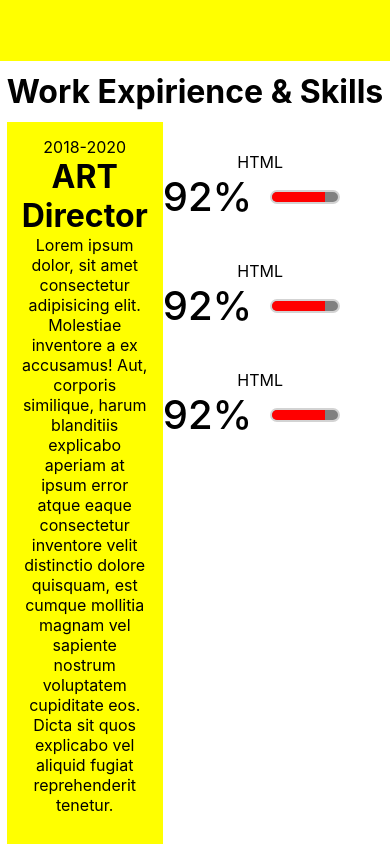
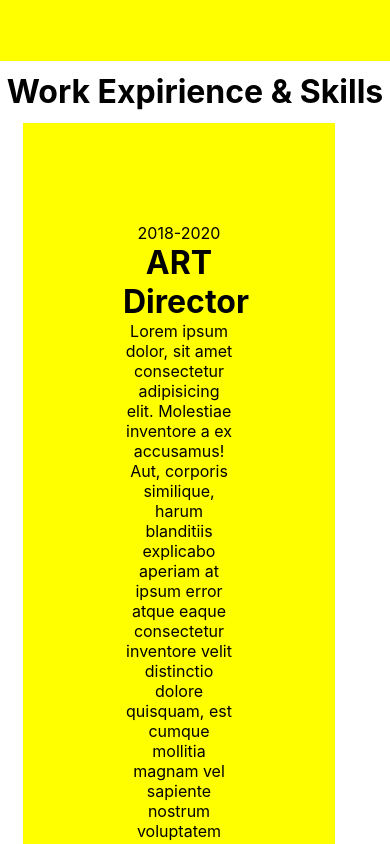
Before and after one commit to Saikat-Chowdhury90/senora, a React (Create React App) app: page / in a window 390 px wide. Shown: the part 3920-4764 px from the top of the page. Built offline with nearby package versions, Linux system fonts and the light colour scheme.

Commit message:
animation added

```diff
--- a/src/index.css
+++ b/src/index.css
@@ -1,6 +1,6 @@
 html{
   scroll-behavior: smooth;
- overflow-x: hidden;
+ overflow-x: hidden !important;
 }
 body {
   margin: 0;
@@ -16,3 +16,8 @@ code {
   font-family: source-code-pro, Menlo, Monaco, Consolas, 'Courier New',
     monospace;
 }
+@media screen and (max-width : 768px) and (min-width : 310px){
+  html{
+    overflow-x: hidden !important;
+  }
+}
--- a/src/sections/Main/Main.css
+++ b/src/sections/Main/Main.css
@@ -162,11 +162,15 @@ text-align: left;
     font-weight: 600;
     cursor: pointer;
 }
+.main-img{
+    display: none;
+}
 
 /* Mobile Version */
 @media screen and (max-width : 768px) and (min-width : 310px){
     .main-container{
         height: 100vh;
+        overflow-x: hidden !important;
     }
     .main-nav-bar{
         margin-left: 1%;
@@ -178,7 +182,8 @@ text-align: left;
         display: block;
     }
     .right-img{
-        display: none;
+        display: block;
+        transition: none;
     }
     .main-ul li{
         width: 75px;
@@ -188,9 +193,23 @@ text-align: left;
       font-size: 10px;
       padding: 0;
   }
+  .main-img{
+      display: block;
+
+  }
+  .main-img img{
+      position: absolute;
+      width: 200px;
+      height: 300px;
+      top: 48%;
+      right: 25%;
+      border-radius: 10px;
+      animation: slide-left 1s ease;
+    animation-fill-mode: forwards;
+  }
   .intro-content{
     position: absolute;
-    left: 2%;
+    left: 6%;
     top: 15%;
     transform: translate3d(-580px,0,0);
     animation: slide-left 1s ease;
@@ -213,4 +232,36 @@ text-align: left;
     font-weight: 600;
     cursor: pointer;
 }
+
+.right-img div{
+    position: absolute;
+    right: 0;
+    top: 10%;
+
+    /* transform: translate3d(650px,0,0); */
+
 }
+
+.right-img img{
+    position: absolute;
+    height: 150px;
+    width: 150px;
+    right: 0;
+
+    border-radius: 30px;
+}
+.dog{
+    top: 250px;
+    right: 0px !important;
+}
+.couple{
+    top: 510px;
+    right: 240px !important;
+    z-index: 1;
+}
+.flower{
+    top: 380px;
+    right: 130px !important;
+    z-index: 2;
+}
+}
--- a/src/sections/Main/Main.js
+++ b/src/sections/Main/Main.js
@@ -7,6 +7,9 @@ const Main = () => {
       <div className="parent">
         <div className="main-details">
           <div className="back-img">
+            <div className="main-img">
+              <img src={require("../../images/building.jpg")} alt="" />
+            </div>
             <div className="left-img">
               <img src={require("../../images/back.jpg")} alt="boy" />
             </div>
--- a/src/sections/Posts/Posts.css
+++ b/src/sections/Posts/Posts.css
@@ -16,7 +16,7 @@
     overflow: hidden;
   }
 
-  .card {
+  .card * {
     transition: 0.3s ease all;
   }
 
--- a/src/sections/Skill/Skill.css
+++ b/src/sections/Skill/Skill.css
@@ -64,7 +64,15 @@
       background-color: red;
   }
   @media screen and (max-width : 768px) and (min-width : 310px){
-      .skill-desc{
-          padding: 15px;
+      .skill-division{
+        display: block;
       }
+     .left{
+         width: 80vw;
+         margin-left: 23px;
+     }
+     .right{
+         width: 100vw;
+         margin-left: 2%;
+     }
   }
```
Also changed, not shown: 1 other file (tests, documents, lock files or other folders).
